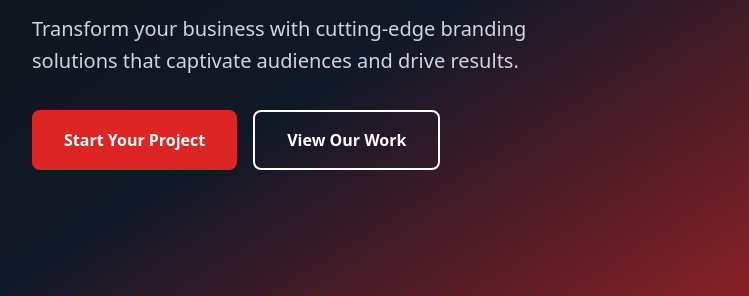
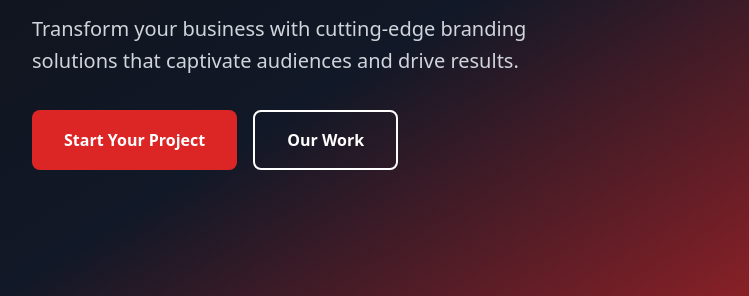
Before and after one commit to kmagoto/redani_g, a plain HTML site: page index.html in a window 1280 px wide. Shown: the part 504-800 px from the top of the page, 0-749 px from the left. Drawn offline with nearby package versions, Linux system fonts and the light colour scheme.

Commit message:
view work update

```diff
--- a/index.html
+++ b/index.html
@@ -73,7 +73,7 @@
                         </button>
                         <button
                             class="border-2 border-white text-white hover:bg-white hover:text-brand-black px-8 py-4 rounded-lg font-semibold transition-colors">
-                            View Our Work
+                            <a href="https://drive.google.com/file/d/1Lvchk4MBWTveezq0l8gRctrVfQ5gindW/view?usp=sharing" target="_blank">Our Work</a>
                         </button>
                     </div>
                 </div>
```
